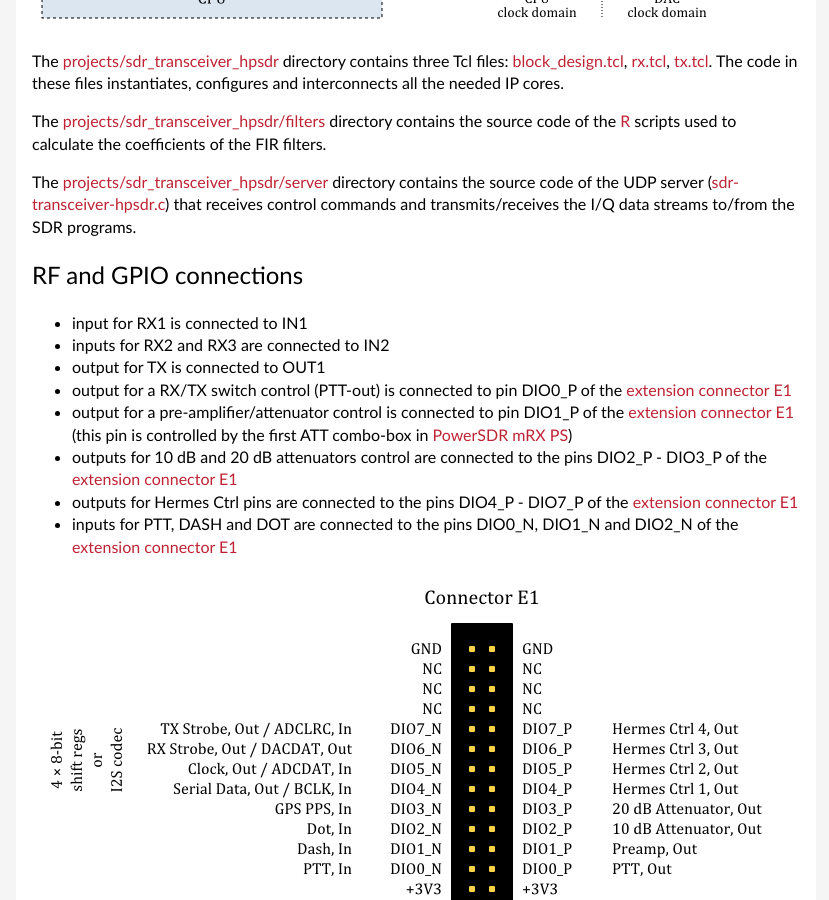
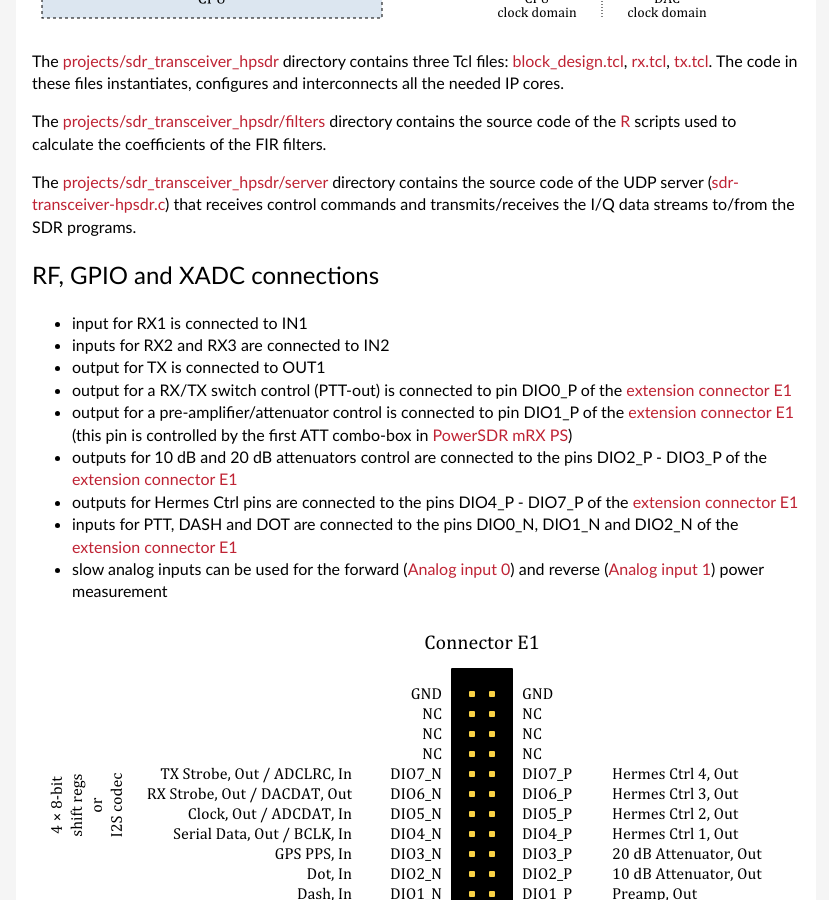
Before and after one commit to pavel-demin/red-pitaya-notes, a Jekyll site: the page built from sdr-transceiver-hpsdr.md, in a window 1280 px wide and 900 px high, scrolled down 1742 px. Shown: the whole window, without its empty margins (224-1053 px from the left). Built offline with Jekyll 4.4.1, drawn with Linux system fonts in a browser that asks for light colours.

Commit message:
add information about slow analog inputs to sdr-transceiver-hpsdr

```diff
--- a/sdr-transceiver-hpsdr.md
+++ b/sdr-transceiver-hpsdr.md
@@ -48,7 +48,7 @@ The [projects/sdr_transceiver_hpsdr/filters](https://github.com/pavel-demin/red-
 
 The [projects/sdr_transceiver_hpsdr/server](https://github.com/pavel-demin/red-pitaya-notes/tree/master/projects/sdr_transceiver_hpsdr/server) directory contains the source code of the UDP server ([sdr-transceiver-hpsdr.c](https://github.com/pavel-demin/red-pitaya-notes/blob/master/projects/sdr_transceiver_hpsdr/server/sdr-transceiver-hpsdr.c)) that receives control commands and transmits/receives the I/Q data streams to/from the SDR programs.
 
-RF and GPIO connections
+RF, GPIO and XADC connections
 -----
 
  - input for RX1 is connected to IN1
@@ -59,6 +59,7 @@ RF and GPIO connections
  - outputs for 10 dB and 20 dB attenuators control are connected to the pins DIO2_P - DIO3_P of the [extension connector E1](http://wiki.redpitaya.com/index.php?title=Extension_connectors#Extension_connector_E1)
  - outputs for Hermes Ctrl pins are connected to the pins DIO4_P - DIO7_P of the [extension connector E1](http://wiki.redpitaya.com/index.php?title=Extension_connectors#Extension_connector_E1)
  - inputs for PTT, DASH and DOT are connected to the pins DIO0_N, DIO1_N and DIO2_N of the [extension connector E1](http://wiki.redpitaya.com/index.php?title=Extension_connectors#Extension_connector_E1)
+ - slow analog inputs can be used for the forward ([Analog input 0](http://wiki.redpitaya.com/index.php?title=Extension_connectors#Extension_connector_E2)) and reverse ([Analog input 1](http://wiki.redpitaya.com/index.php?title=Extension_connectors#Extension_connector_E2)) power measurement
 
 ![GPIO connections]({{ "/img/sdr-transceiver-hpsdr-e1-pins.png" | prepend: site.baseurl }})
 
```
